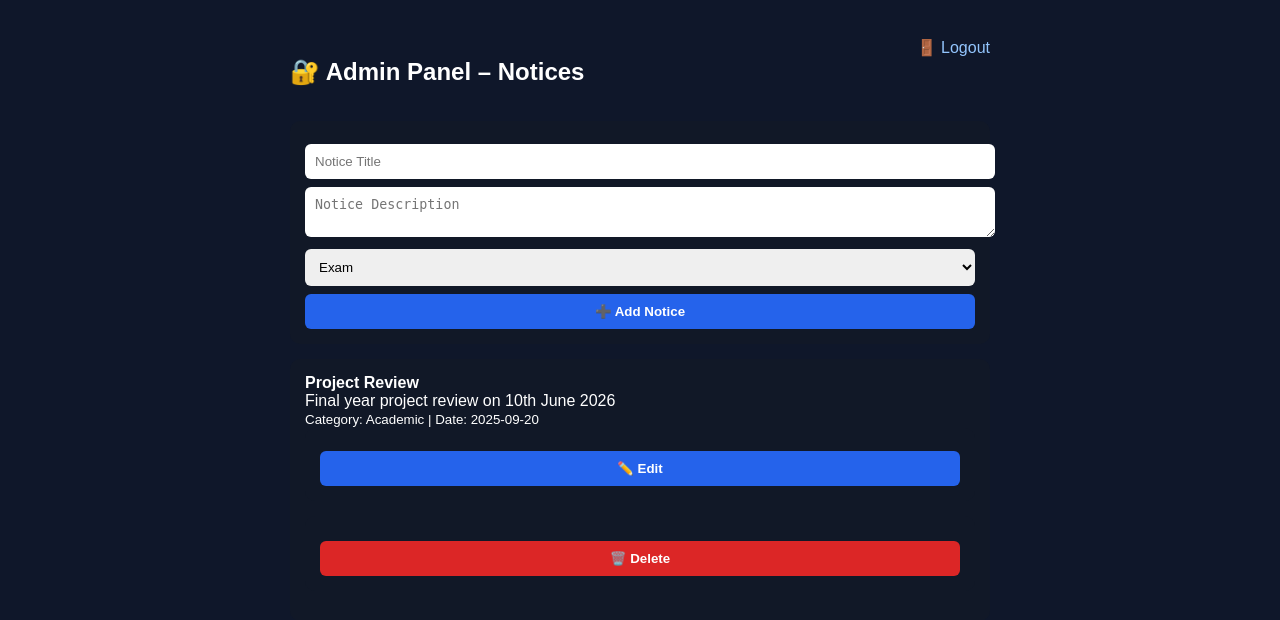
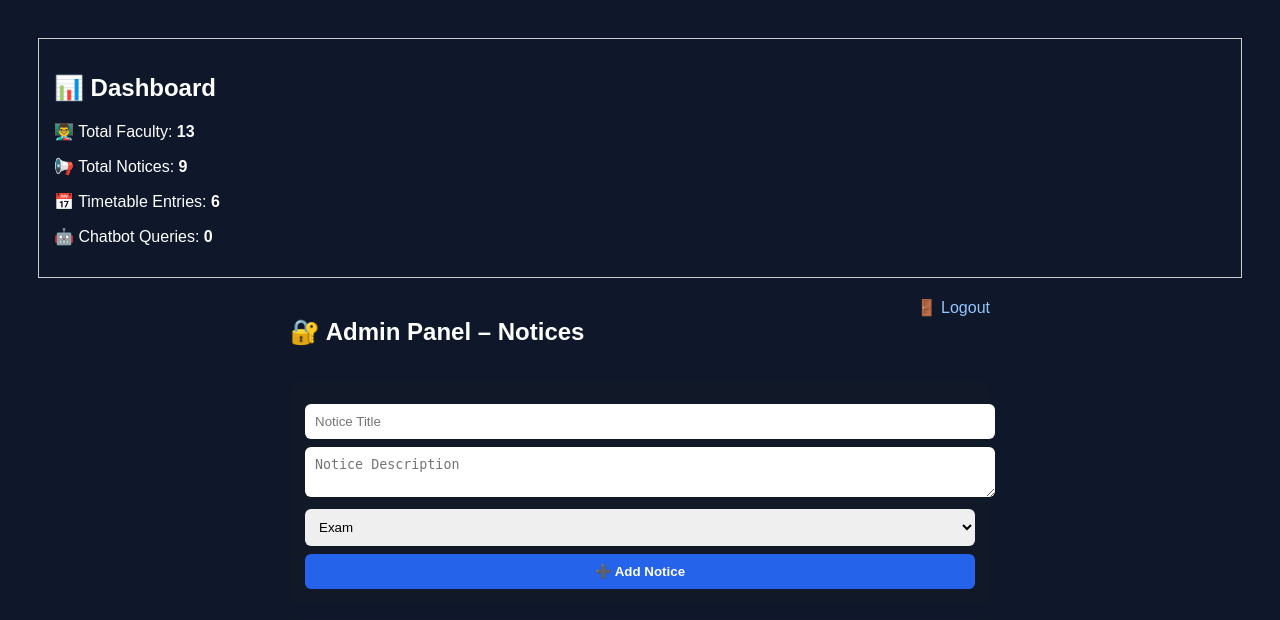
Before and after one commit to MeetJethwa07/college-dept-chatbot, a Flask app: page /admin in a window 1280 px wide. Shown: the top 620 px of the page. Run offline with Flask 3, Linux system fonts and the light colour scheme; the visitor is signed in with stand-in values (Sample User, id 1); data comes from the database, SQL or seed files in the repository; data that the repository does not hold is empty.

Commit message:
Add admin dashboard live stats

```diff
--- a/app.py
+++ b/app.py
@@ -62,6 +62,27 @@ def get_latest_notices():
     conn.close()
     return rows
 
+def get_dashboard_stats():
+    conn = sqlite3.connect("college.db")
+    cursor = conn.cursor()
+
+    cursor.execute("SELECT COUNT(*) FROM faculty")
+    faculty_count = cursor.fetchone()[0]
+
+    cursor.execute("SELECT COUNT(*) FROM notices")
+    notice_count = cursor.fetchone()[0]
+
+    cursor.execute("SELECT COUNT(*) FROM timetable")
+    timetable_count = cursor.fetchone()[0]
+
+    cursor.execute("SELECT COUNT(*) FROM chatbot_logs")
+    chat_count = cursor.fetchone()[0]
+
+    conn.close()
+
+    return faculty_count, notice_count, timetable_count, chat_count
+
+
 def get_faculty_info(query):
     query = query.lower()
     results = []
@@ -125,15 +146,37 @@ def admin():
     conn = sqlite3.connect("college.db")
     cursor = conn.cursor()
 
+    # -------- DASHBOARD STATS --------
+    cursor.execute("SELECT COUNT(*) FROM faculty")
+    faculty_count = cursor.fetchone()[0]
+
+    cursor.execute("SELECT COUNT(*) FROM notices")
+    notice_count = cursor.fetchone()[0]
+
+    cursor.execute("SELECT COUNT(*) FROM timetable")
+    timetable_count = cursor.fetchone()[0]
+
+    cursor.execute("SELECT COUNT(*) FROM chatbot_logs")
+    chat_count = cursor.fetchone()[0]
+
+    # -------- NOTICES LIST --------
     cursor.execute("""
         SELECT id, title, description, category, posted_on
         FROM notices
         ORDER BY posted_on DESC
     """)
     notices = cursor.fetchall()
+
     conn.close()
 
-    return render_template("admin.html", notices=notices)
+    return render_template(
+        "admin.html",
+        notices=notices,
+        faculty_count=faculty_count,
+        notice_count=notice_count,
+        timetable_count=timetable_count,
+        chat_count=chat_count
+    )
 
 
 @app.route("/admin/add-notice", methods=["POST"])
--- a/templates/admin.html
+++ b/templates/admin.html
@@ -115,6 +115,15 @@
 </head>
 <body>
 
+<div style="border:1px solid #ccc; padding:15px; margin-bottom:20px;">
+  <h2>📊 Dashboard</h2>
+  <p>👨‍🏫 Total Faculty: <b>{{ faculty_count }}</b></p>
+  <p>📢 Total Notices: <b>{{ notice_count }}</b></p>
+  <p>📅 Timetable Entries: <b>{{ timetable_count }}</b></p>
+  <p>🤖 Chatbot Queries: <b>{{ chat_count }}</b></p>
+</div>
+
+
 <div class="container">
 
     <div class="top-actions">
```
